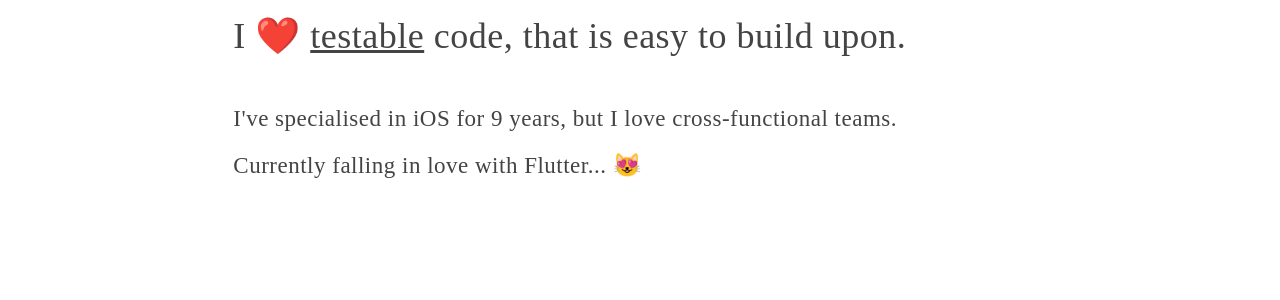
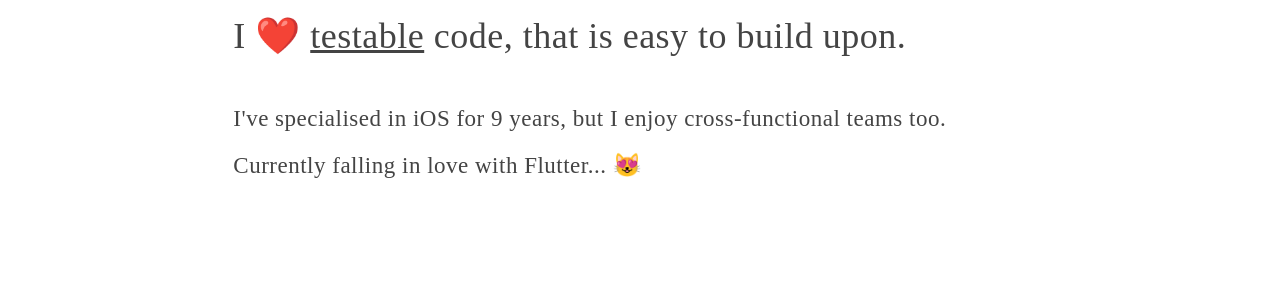
Before and after one commit to p-morris/p-morris.github.io, a Jekyll site: the page built from index.html, in a window 1280 px wide. Shown: the part 367-667 px from the top of the page. Built offline with Jekyll 4.4.1, drawn with Linux system fonts in a browser that asks for light colours; nearby versions of some CDN libraries; some web fonts are replaced; the list of posts is cut into pages by our own code.

Commit message:
modified copy

```diff
--- a/index.html
+++ b/index.html
@@ -26,5 +26,5 @@
 <p>I ❤️ apps that <span style="text-decoration: underline;">delight</span> people.</p>
 <p>I ❤️ <span style="text-decoration: underline;">testable</span> code, that is easy to build upon.</p>
 <div class="padd"></div>
-<p class="ps">I've specialised in iOS for 9 years, but I love cross-functional teams.</p>
+<p class="ps">I've specialised in iOS for 9 years, but I enjoy cross-functional teams too.</p>
 <p class="ps">Currently falling in love with Flutter... 😻</p>
```
